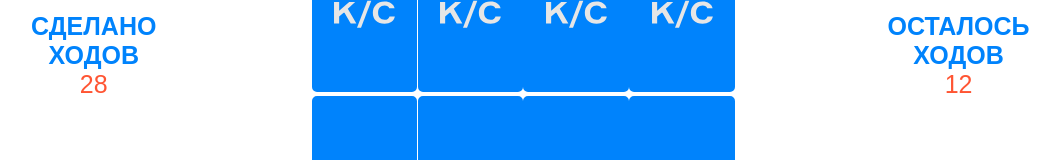
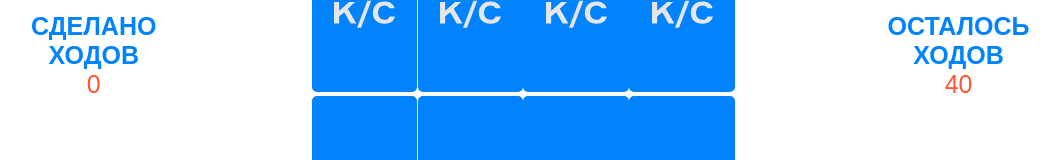
Before and after one commit to olgachichkanova/memory-game, a React app: page / in a window 1280 px wide. Shown: the part 345-505 px from the top of the page, without its empty margins (111-1171 px from the left). Built offline with nearby package versions, Linux system fonts and the light colour scheme; a web font is replaced by a local one.

Commit message:
added counter

```diff
--- a/src/components/App/App.js
+++ b/src/components/App/App.js
@@ -4,15 +4,21 @@ import { Board } from '../Board/Board.js'
 import './App.css';
 
 export const App = () => {
+    const [counter, setCounter] = React.useState(0);
+    const totalSteps = 40;
+
+    const handleCardClick = () => {
+        setCounter((prevCounter) => prevCounter + 1);
+    };
     return (
         <section className='board'>
             <Steps
                 title='Сделано ходов'
-                count='28'/>
-            <Board />
+                count={counter}/>
+            <Board onCardClick={handleCardClick}/>
             <Steps
                 title='Осталось ходов'
-                count='12'/>
+                count={totalSteps - counter}/>
         </section>
     )
 }
--- a/src/components/Board/Board.js
+++ b/src/components/Board/Board.js
@@ -11,7 +11,7 @@ import webpackImg from '../../images/webpack.svg';
 import tsImg from '../../images/ts.svg';
 
 
-export const Board = () => {
+export const Board = ({onCardClick}) => {
   const placeholder = [
       {
           id: 'card1',
@@ -114,6 +114,7 @@ export const Board = () => {
   const [openCards, setOpenCards] = React.useState([]);
 
   const handleCardClick = (id) => {
+    onCardClick();
     setCards((prevCards) =>
       prevCards.map((card) =>
         card.id === id ? { ...card, isOpen: !card.isOpen } : card
```
